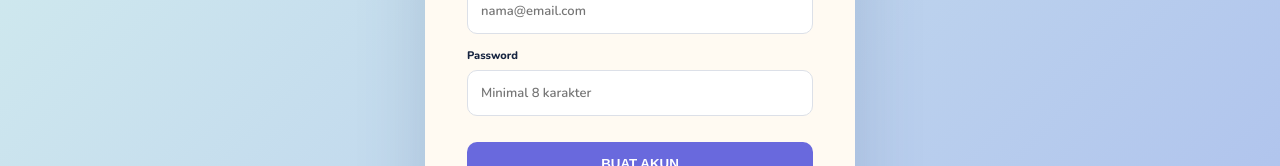
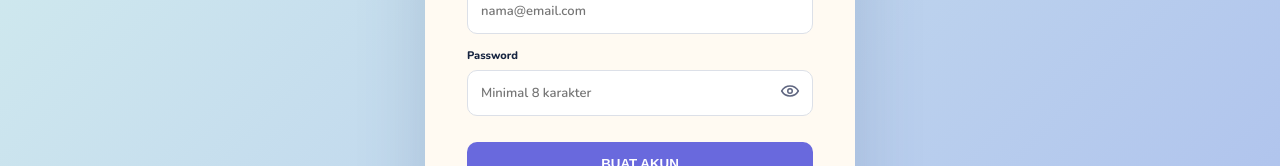
Before and after one commit to fitrah/skyverse-platform, a Next.js app: page /register in a window 1280 px wide. Shown: the part 395-561 px from the top of the page. Built offline with nearby package versions, Linux system fonts and the light colour scheme.

Commit message:
feat: add password visibility controls

```diff
--- a/src/app/layout.tsx
+++ b/src/app/layout.tsx
@@ -1,6 +1,7 @@
 import type { Metadata } from "next";
 import "./globals.css";
 import "./auth-extra.css";
+import "./password-controls.css";
 import "./home-auth.css";
 import "./profile-progress.css";
 
--- a/src/app/login/page.tsx
+++ b/src/app/login/page.tsx
@@ -1,3 +1,3 @@
 import Link from "next/link";
 import AuthForm from "@/components/AuthForm";
-export default async function Login({searchParams}:{searchParams:Promise<{next?:string}>}){const {next}=await searchParams;return <main className="auth"><Link className="logo" href="/">SKY<span>VERSE</span></Link><AuthForm mode="login" next={next}/></main>}
+export default async function Login({searchParams}:{searchParams:Promise<{next?:string;passwordChanged?:string}>}){const {next,passwordChanged}=await searchParams;return <main className="auth"><Link className="logo" href="/">SKY<span>VERSE</span></Link><AuthForm mode="login" next={next} notice={passwordChanged==="1"?"Password berhasil diganti. Silakan masuk menggunakan password baru.":undefined}/></main>}
--- /dev/null
+++ b/src/app/password-controls.css
@@ -0,0 +1,42 @@
+.auth .formSuccess {
+  padding: 10px;
+  border-radius: 8px;
+  background: #dcf7ea;
+  color: #18794e;
+  text-align: left;
+  font-size: 11px;
+}
+.passwordInput {
+  display: block;
+  position: relative;
+}
+.passwordInput input {
+  padding-right: 46px !important;
+}
+.passwordInput .passwordEye {
+  position: absolute;
+  right: 6px;
+  top: 50%;
+  transform: translateY(-50%);
+  width: 34px !important;
+  height: 34px;
+  padding: 0 !important;
+  margin: 0 !important;
+  border: 0 !important;
+  border-radius: 8px !important;
+  background: transparent !important;
+  color: #5f6680 !important;
+  box-shadow: none !important;
+  font-size: 22px !important;
+  line-height: 1 !important;
+  cursor: pointer;
+}
+.passwordEye svg {
+  width: 20px;
+  height: 20px;
+  fill: none;
+  stroke: currentColor;
+  stroke-width: 1.8;
+  stroke-linecap: round;
+  stroke-linejoin: round;
+}
--- a/src/components/ChangePasswordForm.tsx
+++ b/src/components/ChangePasswordForm.tsx
@@ -1,5 +1,6 @@
 "use client";
 import { FormEvent, useState } from "react";
+import PasswordInput from "@/components/PasswordInput";
 
 export default function ChangePasswordForm() {
   const [open,setOpen]=useState(false),[message,setMessage]=useState(""),[error,setError]=useState(""),[loading,setLoading]=useState(false);
@@ -9,5 +10,5 @@ export default function ChangePasswordForm() {
     if(newPassword!==confirmation){setError("Konfirmasi password baru tidak sama.");setLoading(false);return}
     try{const response=await fetch("/api/auth/change-password",{method:"POST",headers:{"Content-Type":"application/json"},body:JSON.stringify({currentPassword:data.get("currentPassword"),newPassword})}),body=await response.json();if(!response.ok)throw new Error(body.error??"Gagal mengganti password.");form.reset();setMessage("Password berhasil diganti. Sesi di perangkat lain sudah dikeluarkan.")}catch(err){setError(err instanceof Error?err.message:"Gagal mengganti password.")}finally{setLoading(false)}
   }
-  return <div className="passwordPanel"><button className="passwordToggle" type="button" onClick={()=>setOpen(!open)}>{open?"TUTUP":"GANTI PASSWORD"}</button>{open&&<form onSubmit={submit}><label>Password lama<input name="currentPassword" type="password" required autoComplete="current-password"/></label><label>Password baru<input name="newPassword" type="password" required minLength={8} autoComplete="new-password"/></label><label>Ulangi password baru<input name="confirmation" type="password" required minLength={8} autoComplete="new-password"/></label>{error&&<p className="passwordError">{error}</p>}{message&&<p className="passwordSuccess">{message}</p>}<button disabled={loading}>{loading?"MENYIMPAN...":"SIMPAN PASSWORD"}</button></form>}</div>;
+  return <div className="passwordPanel"><button className="passwordToggle" type="button" onClick={()=>setOpen(!open)}>{open?"TUTUP":"GANTI PASSWORD"}</button>{open&&<form onSubmit={submit}><label>Password lama<PasswordInput name="currentPassword" required autoComplete="current-password"/></label><label>Password baru<PasswordInput name="newPassword" required minLength={8} autoComplete="new-password"/></label><label>Ulangi password baru<PasswordInput name="confirmation" required minLength={8} autoComplete="new-password"/></label>{error&&<p className="passwordError">{error}</p>}{message&&<p className="passwordSuccess">{message}</p>}<button disabled={loading}>{loading?"MENYIMPAN...":"SIMPAN PASSWORD"}</button></form>}</div>;
 }
--- /dev/null
+++ b/src/components/PasswordInput.tsx
@@ -0,0 +1,7 @@
+"use client";
+import { InputHTMLAttributes, useState } from "react";
+
+export default function PasswordInput(props: InputHTMLAttributes<HTMLInputElement>) {
+  const [visible,setVisible]=useState(false);
+  return <span className="passwordInput"><input {...props} type={visible?"text":"password"}/><button type="button" className="passwordEye" onClick={()=>setVisible(!visible)} aria-label={visible?"Sembunyikan password":"Tampilkan password"} title={visible?"Sembunyikan password":"Tampilkan password"}><svg viewBox="0 0 24 24" aria-hidden="true"><path d="M2 12s3.5-6 10-6 10 6 10 6-3.5 6-10 6S2 12 2 12Z"/><circle cx="12" cy="12" r="2.7"/>{visible&&<path d="M4 4l16 16"/>}</svg></button></span>;
+}
--- a/src/components/TokenActionForm.tsx
+++ b/src/components/TokenActionForm.tsx
@@ -1,6 +1,8 @@
 "use client";
 import Link from "next/link";
 import { FormEvent, useEffect, useState } from "react";
+import { useRouter } from "next/navigation";
+import PasswordInput from "@/components/PasswordInput";
 
 export function VerifyEmailForm({ token }: { token: string }) {
   const [message,setMessage]=useState("Memverifikasi email...");
@@ -12,4 +14,4 @@ export function ForgotPasswordForm(){const [message,setMessage]=useState("");asy
 
 export function ResendVerificationForm(){const [message,setMessage]=useState("");async function submit(e:FormEvent<HTMLFormElement>){e.preventDefault();const data=new FormData(e.currentTarget);await fetch("/api/auth/resend-verification",{method:"POST",headers:{"Content-Type":"application/json"},body:JSON.stringify({email:data.get("email")})});setMessage("Jika akun belum aktif, email verifikasi sudah dikirim ulang.")}return <form onSubmit={submit}><h1>Kirim Ulang Verifikasi</h1><label>Email<input name="email" type="email" required autoComplete="email"/></label><button>KIRIM ULANG</button>{message&&<p>{message}</p>}<p><Link href="/login">Kembali masuk</Link></p></form>}
 
-export function ResetPasswordForm({token}:{token:string}){const [message,setMessage]=useState("");async function submit(e:FormEvent<HTMLFormElement>){e.preventDefault();const data=new FormData(e.currentTarget),password=String(data.get("password")??""),response=await fetch("/api/auth/reset-password",{method:"POST",headers:{"Content-Type":"application/json"},body:JSON.stringify({token,password})}),body=await response.json();setMessage(response.ok?"Password berhasil diganti. Silakan masuk kembali.":body.error)}return <form onSubmit={submit}><h1>Password Baru</h1><label>Password<input name="password" type="password" minLength={8} required autoComplete="new-password"/></label><button>SIMPAN PASSWORD</button>{message&&<p>{message}</p>}<p><Link href="/login">Ke halaman masuk</Link></p></form>}
+export function ResetPasswordForm({token}:{token:string}){const router=useRouter(),[message,setMessage]=useState("");async function submit(e:FormEvent<HTMLFormElement>){e.preventDefault();const data=new FormData(e.currentTarget),password=String(data.get("password")??""),response=await fetch("/api/auth/reset-password",{method:"POST",headers:{"Content-Type":"application/json"},body:JSON.stringify({token,password})}),body=await response.json();if(response.ok){router.replace("/login?passwordChanged=1");return}setMessage(body.error)}return <form onSubmit={submit}><h1>Password Baru</h1><label>Password<PasswordInput name="password" minLength={8} required autoComplete="new-password"/></label><button>SIMPAN PASSWORD</button>{message&&<p>{message}</p>}<p><Link href="/login">Ke halaman masuk</Link></p></form>}
```
Also changed, not shown: src/components/AuthForm.tsx (+2 -1 lines).
